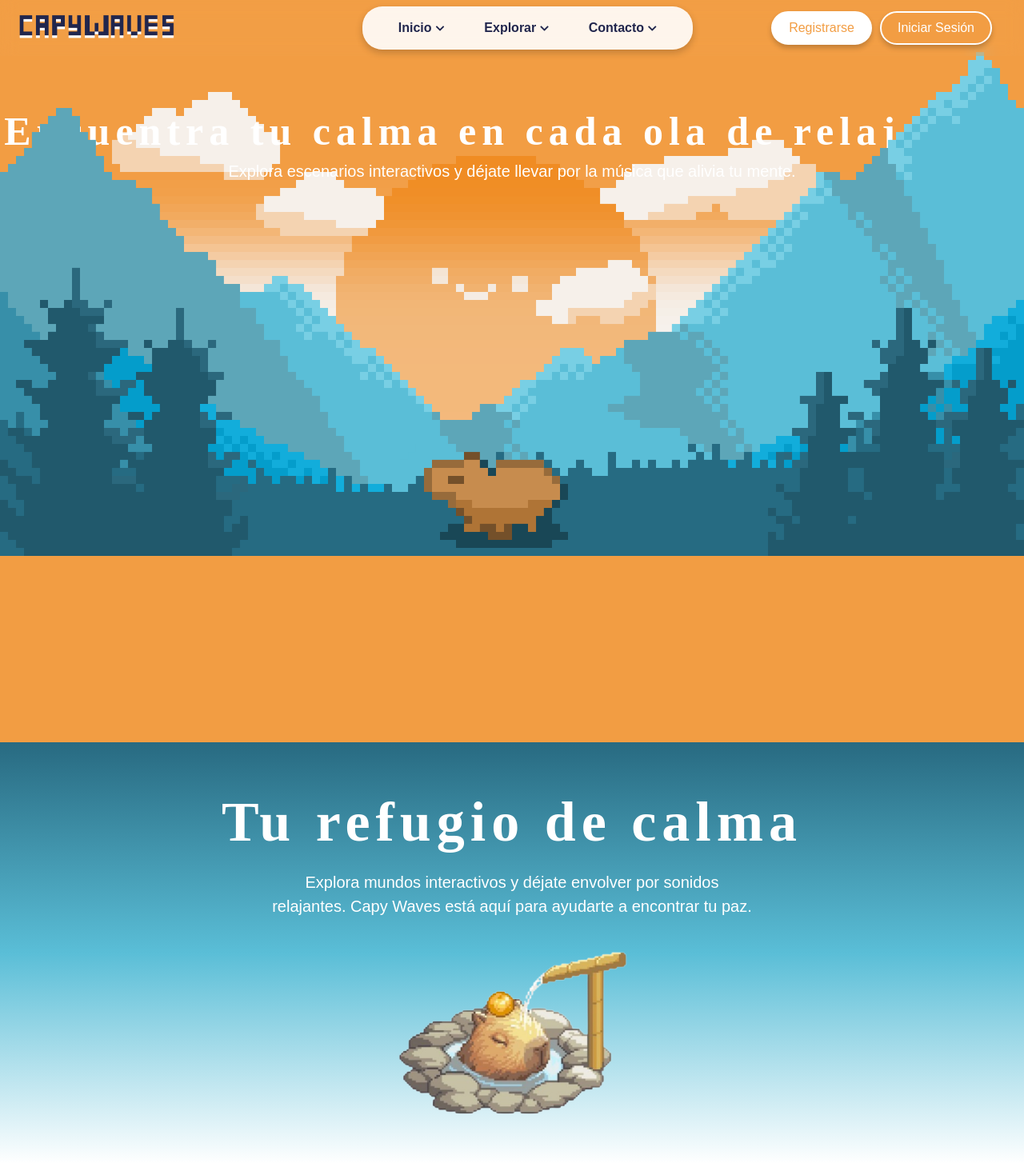
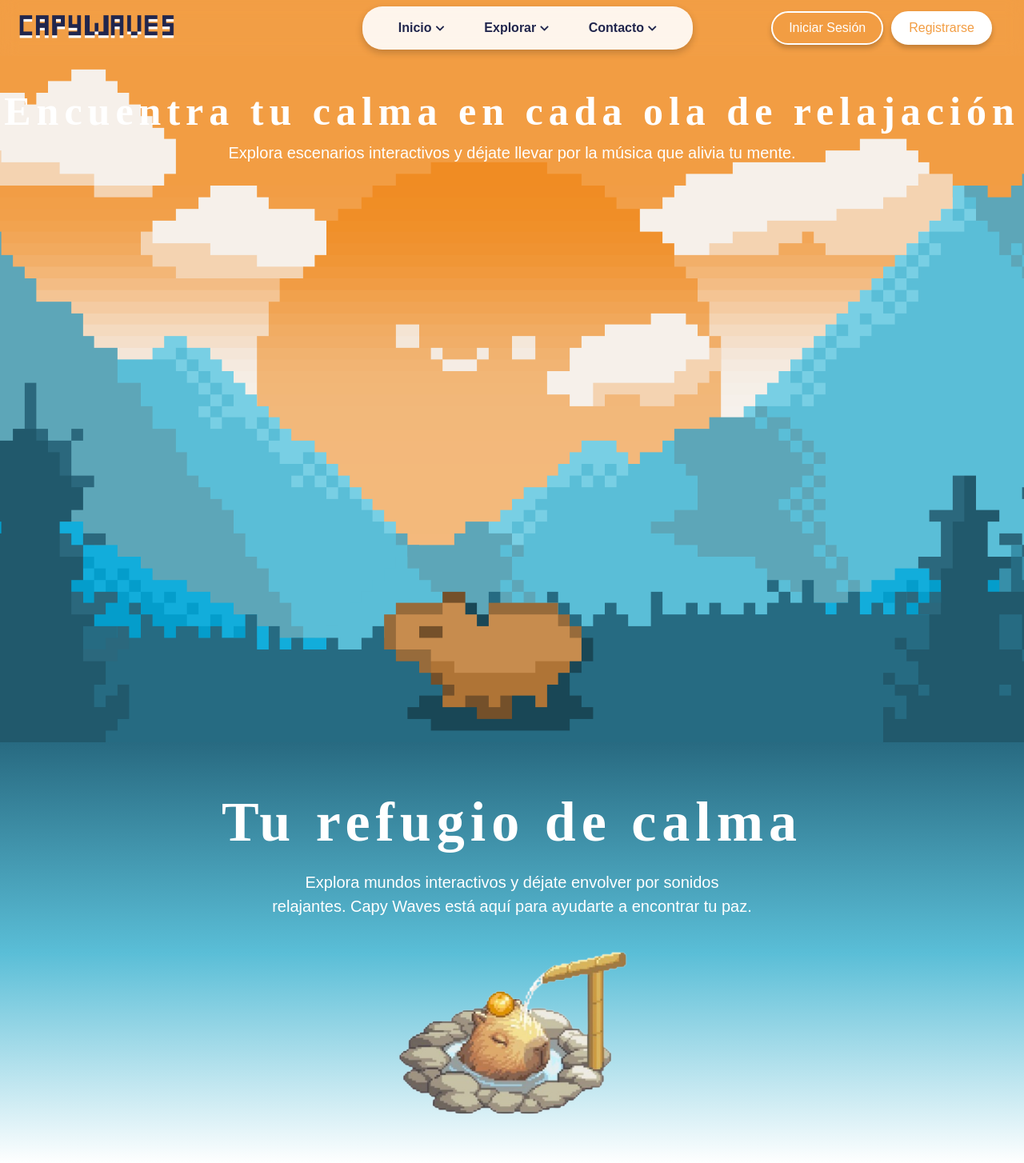
Before and after one commit to pewpew-yazz/CapyWaves, a PHP site: page /menu.php in a window 1280 px wide. Shown: the top 1454 px of the page at 80% size. Run offline with PHP 8.4, Linux system fonts and the light colour scheme; some web fonts are replaced.

Commit message:
modifique las letras del parallax porque con las nubes no se veian bien, tambien hice que se redireccionara en los botones de descubre mas y el final del registro, y quite el hoyo naranja que habia porque se veian las letras por ahi

```diff
--- a/css/parallax.css
+++ b/css/parallax.css
@@ -14,7 +14,7 @@
     font-size: 50px;
     color: rgb(255, 255, 255);
     text-align: center;
-    padding-bottom: 600px;
+    top: 110px;
     letter-spacing: 7px;
     overflow: hidden;
 }
@@ -23,7 +23,7 @@
     font-size: 20px;
     color: rgb(255, 255, 255);
     text-align: center;
-    padding-bottom: 500px;
+    top: 180px;
     overflow: hidden;
 }
 .parallax img{
@@ -33,6 +33,11 @@
     left: 0;
     width: 100%;
     pointer-events: none;
+    height: 100%; /* Asegura que las imágenes ocupen toda la altura del contenedor */
+    object-fit: cover; /* Escala la imagen para cubrir sin deformarse */
+    pointer-events: none; /* Evita interacción con las imágenes */
+    margin: 0; /* Quita márgenes */
+    padding: 0; /* Quita cualquier espacio interno */
 }
 
 
--- a/login.php
+++ b/login.php
@@ -3,6 +3,7 @@ require_once "php/inicio.php";
 require_once "php/registro.php";
 
 error_log("SERVER METHOD: ".$_SERVER['REQUEST_METHOD']);
+
 
 if ($_SERVER['REQUEST_METHOD'] == 'POST') {
     print_r($_POST);
@@ -75,7 +76,7 @@ if ($_SERVER['REQUEST_METHOD'] == 'POST') {
             </div>
 
             <!-- Login Form (Iniciar sesión) -->
-            <form class="form-box login-form" method="post" action="">
+            <form id="login-section" class="form-box login-form" method="post" action="">
                 <div class="form-title">
                     <span>Inicia sesión</span>
                 </div>
@@ -106,7 +107,7 @@ if ($_SERVER['REQUEST_METHOD'] == 'POST') {
             </form>
 
             <!-- Register Form (Registrarse) -->
-            <form class="form-box register-form" method="post" action="">
+            <form id="register-section" class="form-box register-form" method="post" action="">
                 <div class="form-title">
                     <span>Regístrate</span>
                 </div>
--- a/menu.php
+++ b/menu.php
@@ -64,8 +64,9 @@
             </nav>
         </div>
         <div class="header-right">
+            <a href="login.php" class="btn-login">Iniciar Sesión</a>
             <a href="<?php echo "login.php";?>" class="btn-register">Registrarse</a>
-            <a href="login.php" class="btn-login">Iniciar Sesión</a>
+
 
         </div>
     </header>
@@ -123,7 +124,7 @@
                 </div>
             </div>
         </div>
-        <a href="#" class="discover-more">
+        <a href="discos.php" class="discover-more">
             Descubre más
             <div class="circle-arrow">
                 <i class="fas fa-arrow-right"></i> <!-- Usando el ícono de FontAwesome -->
@@ -146,7 +147,7 @@
 
     <section class="fourth-section">
         <h3>Únete a nuestra comunidad de personas que <br> han descubierto la paz en Capy Waves.</h3>
-        <button class="btn-register-cta">Registrarse</button>
+        <a href="login.php?section=register" class="btn-register-cta">Registrarse</a>
         <div class="image-placeholder">
             <img src="fotos/capybara2.png">
         </div>
```
